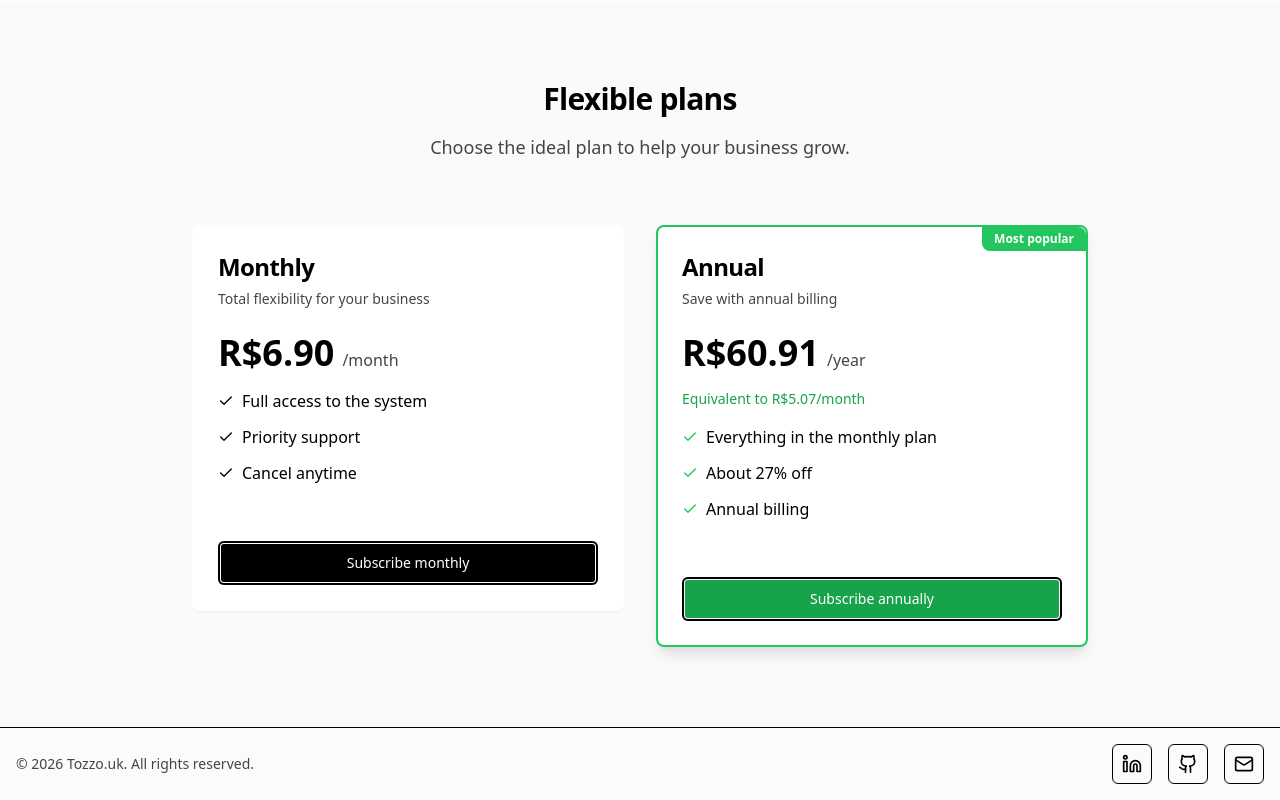
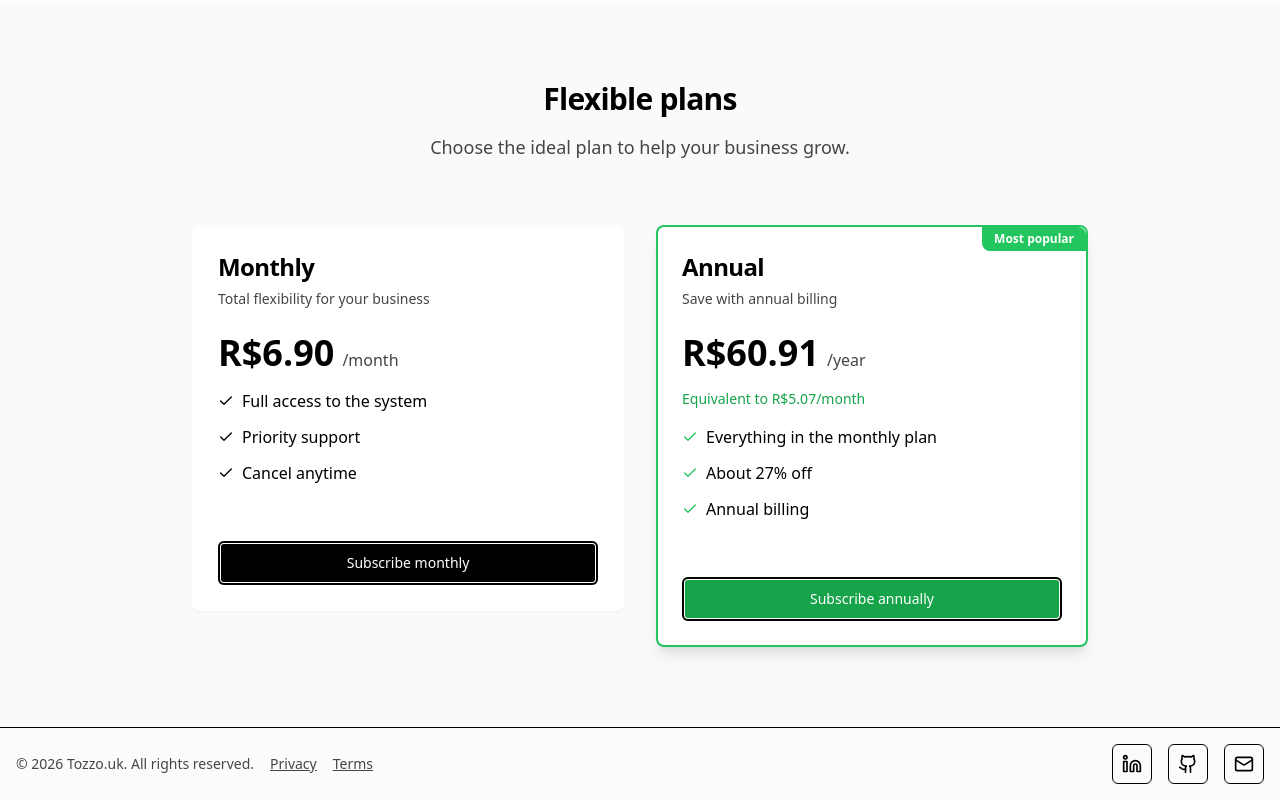
Before and after one commit to Torugo-Tozzo/front-tozzo.uk, a React (Vite) app: page / in a window 1280 px wide. Shown: the part 3968-4768 px from the top of the page. Built offline with nearby package versions, Linux system fonts and the light colour scheme; no server answers.

Commit message:
feat(footer): add persistent links to privacy policy and terms
Pages already existed (/privacidade, /termos) but were only reachable
via the signup checkbox link, with no way to consult them afterward.

```diff
--- a/src/components/Footer.tsx
+++ b/src/components/Footer.tsx
@@ -11,9 +11,17 @@ export function Footer() {
     // mesma altura quando ambos ficam no fim da tela.
     <footer className="border-t py-4 bg-muted/40 mt-auto">
       <div className="container mx-auto px-4 flex items-center justify-between gap-4 flex-wrap">
-        <p className="text-muted-foreground text-sm">
-          {t("footerCopyright", { year: new Date().getFullYear() })}
-        </p>
+        <div className="flex items-center gap-4 flex-wrap">
+          <p className="text-muted-foreground text-sm">
+            {t("footerCopyright", { year: new Date().getFullYear() })}
+          </p>
+          <a href="/privacidade" target="_blank" rel="noreferrer" className="text-muted-foreground text-sm underline hover:text-primary">
+            {t("footerPrivacy")}
+          </a>
+          <a href="/termos" target="_blank" rel="noreferrer" className="text-muted-foreground text-sm underline hover:text-primary">
+            {t("footerTerms")}
+          </a>
+        </div>
         <div className="flex items-center gap-4">
           <a href="https://www.linkedin.com/in/victor-hugo-tozzo/" target="_blank" rel="noopener noreferrer">
             <Button variant="ghost" size="icon" className="border border-foreground hover:text-primary">
--- a/src/i18n/locales/en.json
+++ b/src/i18n/locales/en.json
@@ -63,6 +63,8 @@
     "allCategories": "All categories",
     "copyright": "All rights reserved.",
     "footerCopyright": "© {{year}} Tozzo.uk. All rights reserved.",
+    "footerPrivacy": "Privacy",
+    "footerTerms": "Terms",
     "accessibility": {
       "linkedin": "LinkedIn",
       "github": "GitHub",
--- a/src/i18n/locales/es.json
+++ b/src/i18n/locales/es.json
@@ -63,6 +63,8 @@
     "allCategories": "Todas las categorías",
     "copyright": "Todos los derechos reservados.",
     "footerCopyright": "© {{year}} Tozzo.uk. Todos los derechos reservados.",
+    "footerPrivacy": "Privacidad",
+    "footerTerms": "Términos",
     "accessibility": {
       "linkedin": "LinkedIn",
       "github": "GitHub",
--- a/src/i18n/locales/fr.json
+++ b/src/i18n/locales/fr.json
@@ -63,6 +63,8 @@
     "allCategories": "Toutes les catégories",
     "copyright": "Tous droits réservés.",
     "footerCopyright": "© {{year}} Tozzo.uk. Tous droits réservés.",
+    "footerPrivacy": "Confidentialité",
+    "footerTerms": "Conditions",
     "accessibility": {
       "linkedin": "LinkedIn",
       "github": "GitHub",
--- a/src/i18n/locales/hi.json
+++ b/src/i18n/locales/hi.json
@@ -63,6 +63,8 @@
     "allCategories": "सभी श्रेणियाँ",
     "copyright": "सर्वाधिकार सुरक्षित।",
     "footerCopyright": "© {{year}} Tozzo.uk. सर्वाधिकार सुरक्षित।",
+    "footerPrivacy": "गोपनीयता",
+    "footerTerms": "शर्तें",
     "accessibility": {
       "linkedin": "LinkedIn",
       "github": "GitHub",
--- a/src/i18n/locales/pt-BR.json
+++ b/src/i18n/locales/pt-BR.json
@@ -63,6 +63,8 @@
     "allCategories": "Todas as categorias",
     "copyright": "Todos os direitos reservados.",
     "footerCopyright": "© {{year}} Tozzo.uk. Todos os direitos reservados.",
+    "footerPrivacy": "Privacidade",
+    "footerTerms": "Termos",
     "accessibility": {
       "linkedin": "LinkedIn",
       "github": "GitHub",
--- a/src/i18n/locales/zh.json
+++ b/src/i18n/locales/zh.json
@@ -63,6 +63,8 @@
     "allCategories": "所有类别",
     "copyright": "版权所有。",
     "footerCopyright": "© {{year}} Tozzo.uk。保留所有权利。",
+    "footerPrivacy": "隐私政策",
+    "footerTerms": "使用条款",
     "accessibility": {
       "linkedin": "LinkedIn",
       "github": "GitHub",
```
